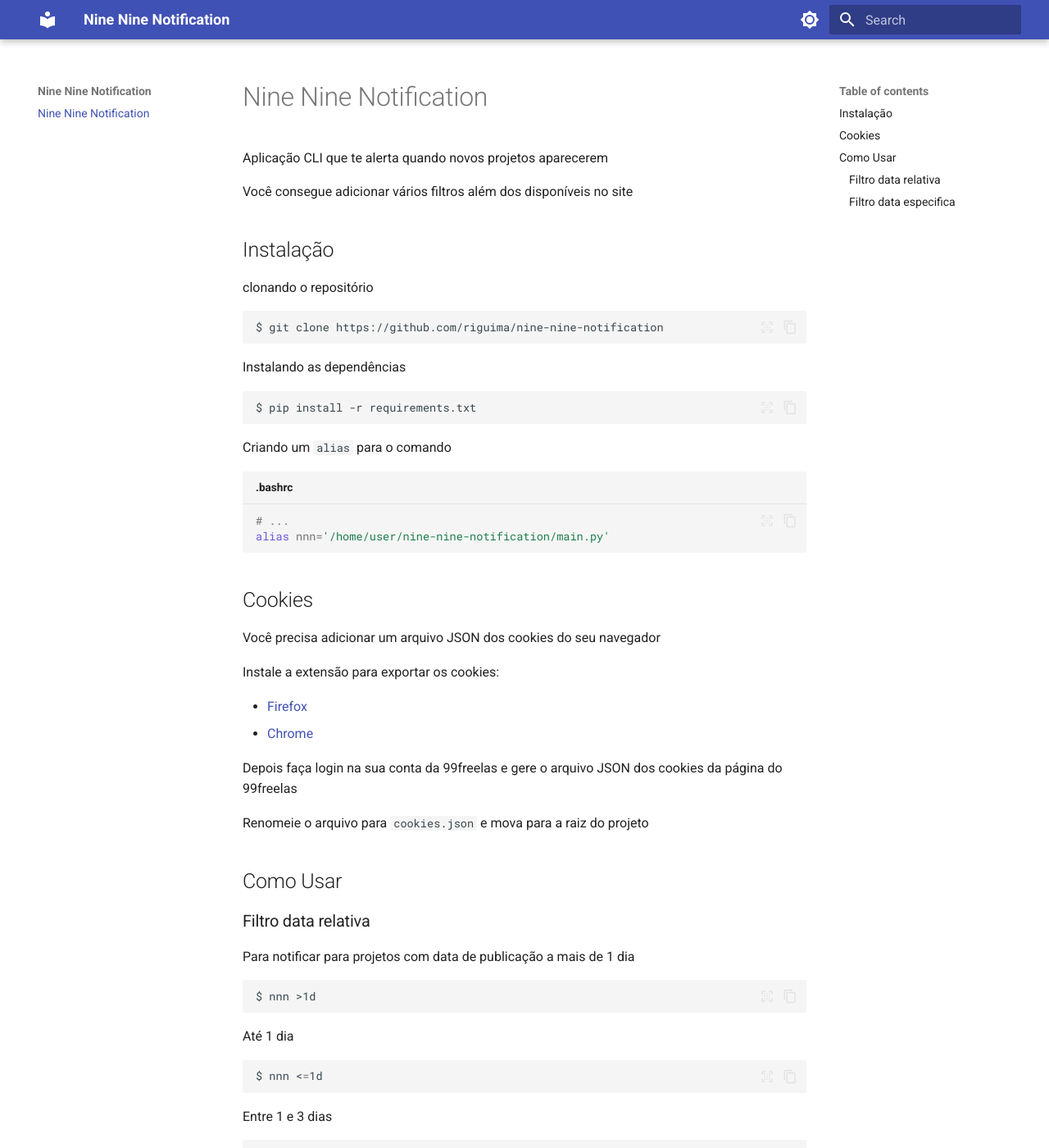
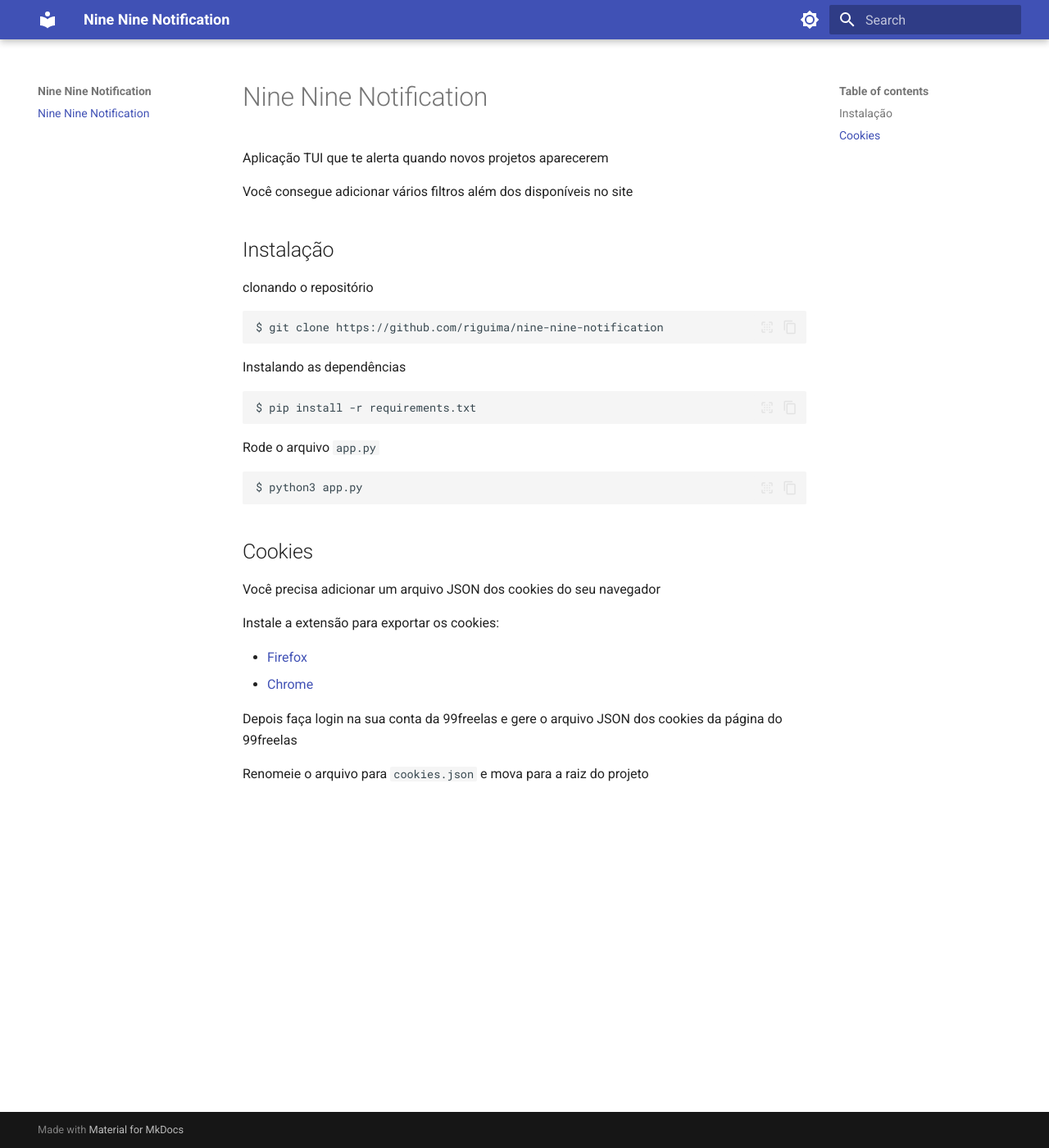
Before and after one commit to riguima/nine-nine-notification, an MkDocs documentation site: the page built from docs/index.md, in a window 1280 px wide and 1400 px high. Shown: the whole window at 82% size. Built offline with MkDocs 1.6.1 and Material for MkDocs 9.7.7, drawn with Linux system fonts in a browser that asks for light colours; some of the changed text lies outside the part shown.

Commit message:
feat: change docs

````diff
--- a/docs/index.md
+++ b/docs/index.md
@@ -1,6 +1,6 @@
 # Nine Nine Notification
 
-Aplicação CLI que te alerta quando novos projetos aparecerem
+Aplicação TUI que te alerta quando novos projetos aparecerem
 
 Você consegue adicionar vários filtros além dos disponíveis no site
 
@@ -18,11 +18,10 @@
 $ pip install -r requirements.txt
 ```
 
-Criando um `alias` para o comando
+Rode o arquivo `app.py`
 
-``` bash title=".bashrc"
-# ...
-alias nnn='/home/user/nine-nine-notification/main.py'
+```
+$ python3 app.py
 ```
 
 ## Cookies
@@ -37,37 +36,3 @@
 Depois faça login na sua conta da 99freelas e gere o arquivo JSON dos cookies da página do 99freelas
 
 Renomeie o arquivo para `cookies.json` e mova para a raiz do projeto
-
-## Como Usar
-
-### Filtro data relativa
-
-Para notificar para projetos com data de publicação a mais de 1 dia
-
-``` bash
-$ nnn >1d
-```
-
-Até 1 dia
-
-``` bash
-$ nnn <=1d
-```
-
-Entre 1 e 3 dias
-
-``` bash
-$ nnn 1d-3d
-```
-
-funciona para minutos `5m` e horas `4h`
-
-### Filtro data especifica
-
-Para notificar projetos de uma data especifica, rode
-
-``` bash
-$ nnn 2023-05-07
-```
-
-Seguindo o padrão internacional para datas `YYYY-MM-DD`
````
